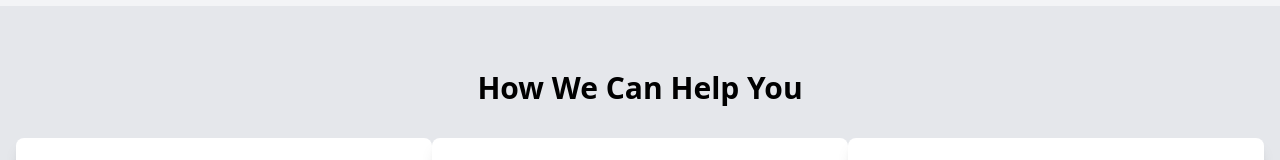
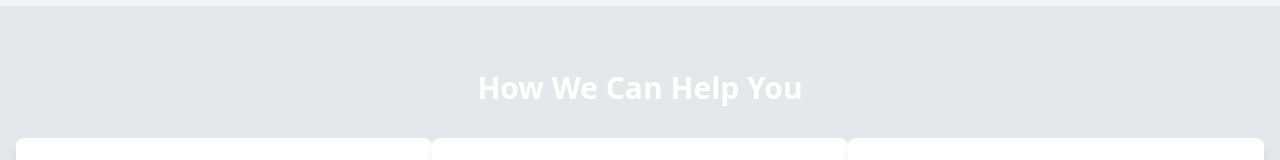
Before and after one commit to higagan/compassioncircle, a Next.js app: page / in a window 1280 px wide. Shown: the part 632-792 px from the top of the page. Built offline with nearby package versions, Linux system fonts and the light colour scheme.

Commit message:
langing page fix

```diff
--- a/src/app/page.tsx
+++ b/src/app/page.tsx
@@ -89,7 +89,7 @@ export default function Home() {
             {/* Features Section */}
             <section className="bg-gray-200 py-16 px-4">
                 <div className="container mx-auto">
-                    <h2 className="text-3xl font-semibold mb-8 text-center">How We Can Help You</h2>
+                    <h2 className="text-3xl font-semibold mb-8 text-center md:text-white">How We Can Help You</h2>
                     <div className="flex flex-col lg:flex-row justify-between">
                         {/* Feature 1 */}
                         <div className="w-full lg:w-1/3 bg-white rounded-lg shadow-lg p-6 mb-4 lg:mb-0">
```
